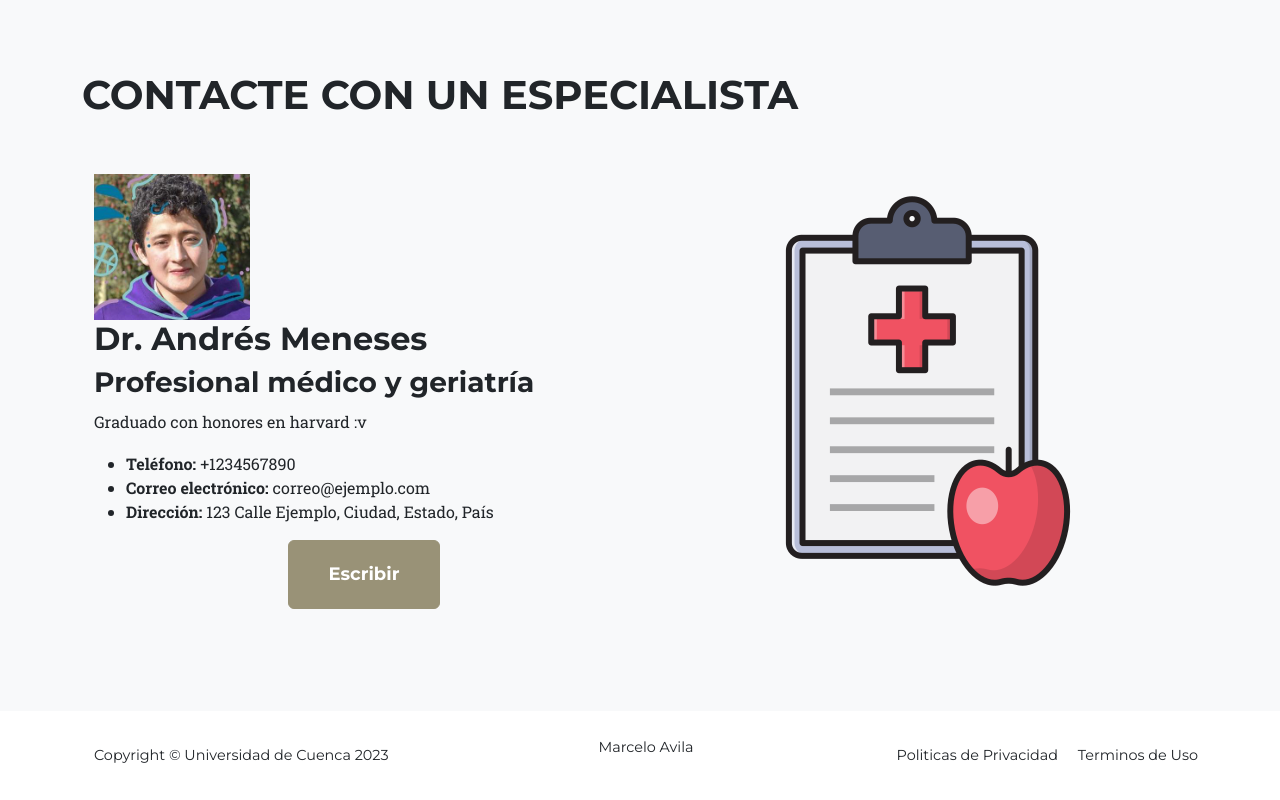
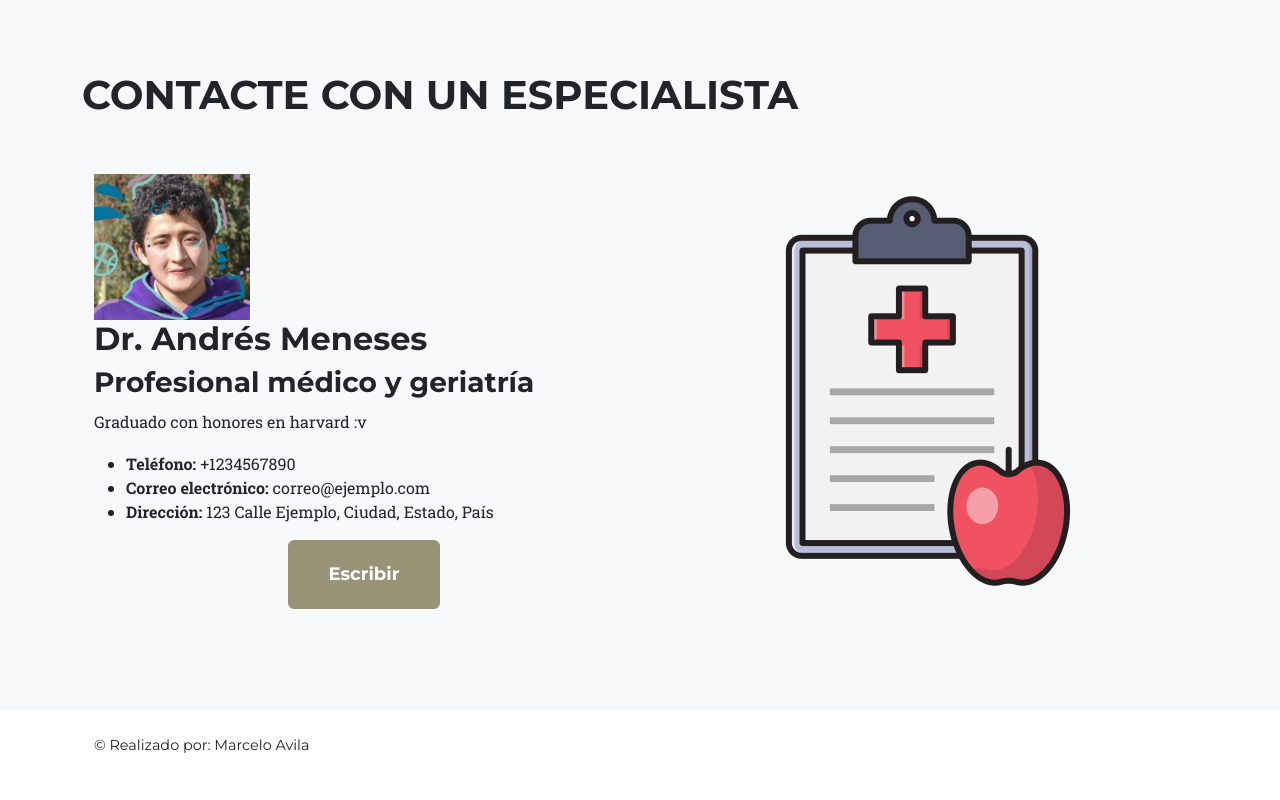
Before and after one commit to cquito4/Paginas-Implementacion, a plain HTML site: page pages/salud/ejercicios.html in a window 1280 px wide. Shown: the part 1888-2688 px from the top of the page. Drawn offline with nearby package versions, Linux system fonts and the light colour scheme.

Commit message:
ahora si finish

```diff
--- a/pages/salud/ejercicios.html
+++ b/pages/salud/ejercicios.html
@@ -330,14 +330,7 @@
     <footer class="footer py-4">
         <div class="container">
             <div class="row align-items-center">
-                <div class="col-lg-4 text-lg-start">Copyright &copy; Universidad de Cuenca 2023</div>
-                <div class="col-lg-4 my-3 my-lg-0">
-                    <p>Marcelo Avila</p>
-                </div>
-                <div class="col-lg-4 text-lg-end">
-                    <a class="link-dark text-decoration-none me-3" href="#!">Politicas de Privacidad</a>
-                    <a class="link-dark text-decoration-none" href="#!">Terminos de Uso</a>
-                </div>
+                <div class="col-lg-4 text-lg-start">&copy Realizado por: Marcelo Avila</div>
             </div>
         </div>
     </footer>
```
Also changed, not shown: pages/salud/alimentos.html (+1 -8 lines), pages/salud/iess.html (+1 -8 lines), pages/salud/medicinas.html (+1 -8 lines).
